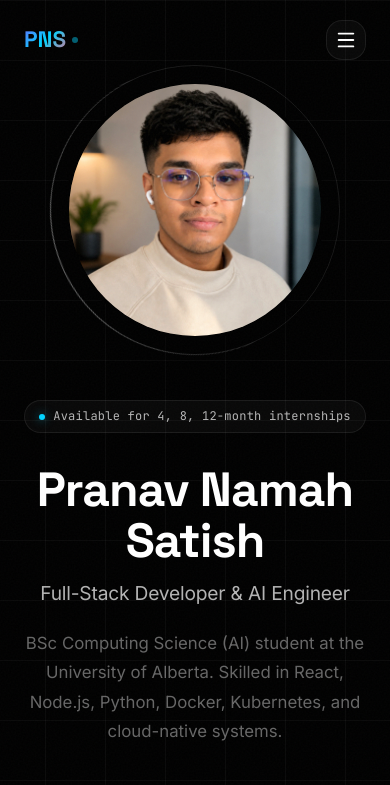
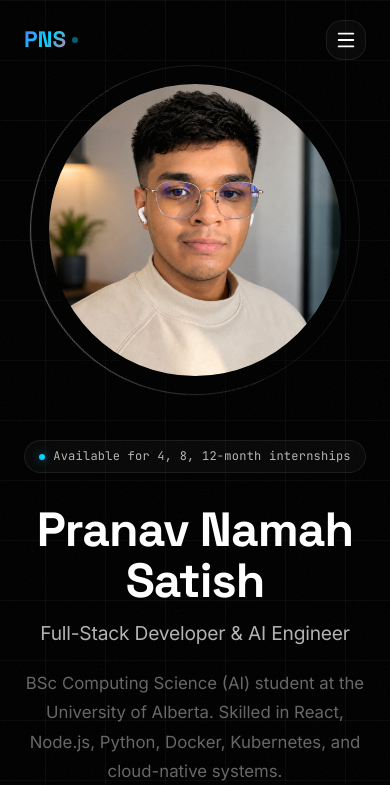
Before and after one commit to Pranav-ns/Portfolio, a Next.js app: page / in a window 390 px wide. Shown: the top 785 px of the page. Built offline with nearby package versions, Linux system fonts and the light colour scheme.

Commit message:
style: increase profile photo size

```diff
--- a/src/components/Hero.module.css
+++ b/src/components/Hero.module.css
@@ -158,8 +158,8 @@
 
 .photoWrapper {
   position: relative;
-  width: 320px;
-  height: 320px;
+  width: 420px;
+  height: 420px;
   display: flex;
   align-items: center;
   justify-content: center;
@@ -284,7 +284,7 @@
   }
 
   .photoWrapper {
-    width: 260px;
-    height: 260px;
+    width: 300px;
+    height: 300px;
   }
 }
--- a/src/components/Hero.tsx
+++ b/src/components/Hero.tsx
@@ -60,8 +60,8 @@ export default function Hero() {
             <Image
               src="/pranav-profile.jpg"
               alt="Pranav Namah Satish"
-              width={320}
-              height={320}
+              width={420}
+              height={420}
               className={styles.photo}
               priority
             />
```
